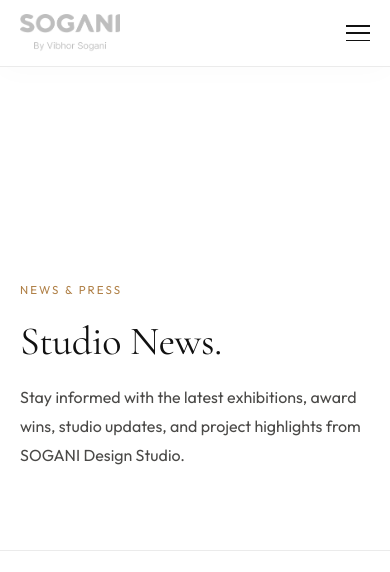
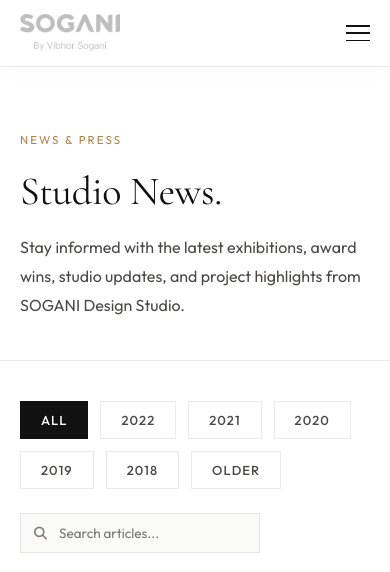
Before and after one commit to MKDD07/Sogani-Design, a React (Vite) app: page /news in a window 390 px wide. Shown: the top 572 px of the page. Built offline with nearby package versions, Linux system fonts and the light colour scheme.

Commit message:
Update pagehero.css

```diff
--- a/src/styles/pagehero.css
+++ b/src/styles/pagehero.css
@@ -1,6 +1,12 @@
 .page-hero{
-  padding:170px 0 80px;
+  padding:60px 0 80px;
   border-bottom:1px solid var(--line);
+}
+@media (max-width: 768px)
+{
+  .page-hero{
+  padding:20px 0 40px;
+  }
 }
 .page-hero__crumb{
   font-size:11.5px;
```
